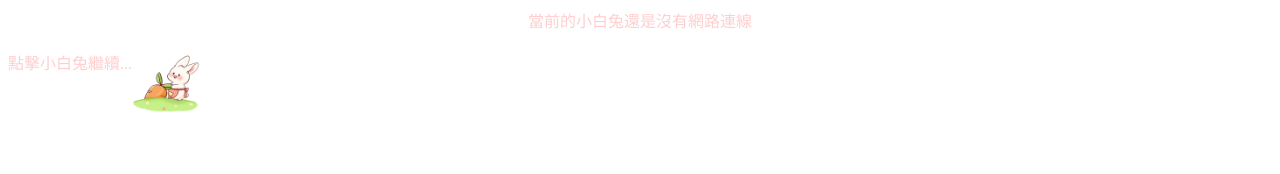
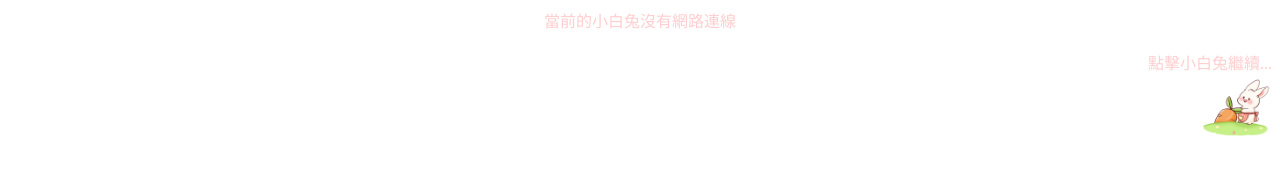
Before and after one commit to chairnh3/0yiyi.002, a plain HTML site: page A Rabbit/story4.html in a window 1280 px wide. Drawn offline with Linux system fonts and the light colour scheme.

Commit message:
Update story4.html

```diff
--- a/A Rabbit/story4.html
+++ b/A Rabbit/story4.html
@@ -12,17 +12,17 @@
 			font: "15px 微軟正黑體";
 		}
 	        .p{
-			margin-right: 0;
+			margin-bottom: 0;
 			text-align: right;
 			background-color: "#F768AC";
 			color: #FFCECF;
 			font: "15px 微軟正黑體";
-			position: fixed;
 	        }
 	</style>
 <body>
-	<div class="c">當前的小白兔還是沒有網路連線</div>
+	<div class="c">當前的小白兔沒有網路連線</div>
 	<br />
-	<div class="p">點擊小白兔繼續...<a href="story4.html" target="story" style="text-decoration: none;"><img src="../images/img01.png" style="width: 70px;height:70px;float: right"></a></div>
+	<div class="p">點擊小白兔繼續...</div>
+	<a href="story4.html" target="story" style="text-decoration: none;"><img src="../images/img01.png" style="width: 70px;height:70px;float: right"></a>
 </body>
 </html>
```
